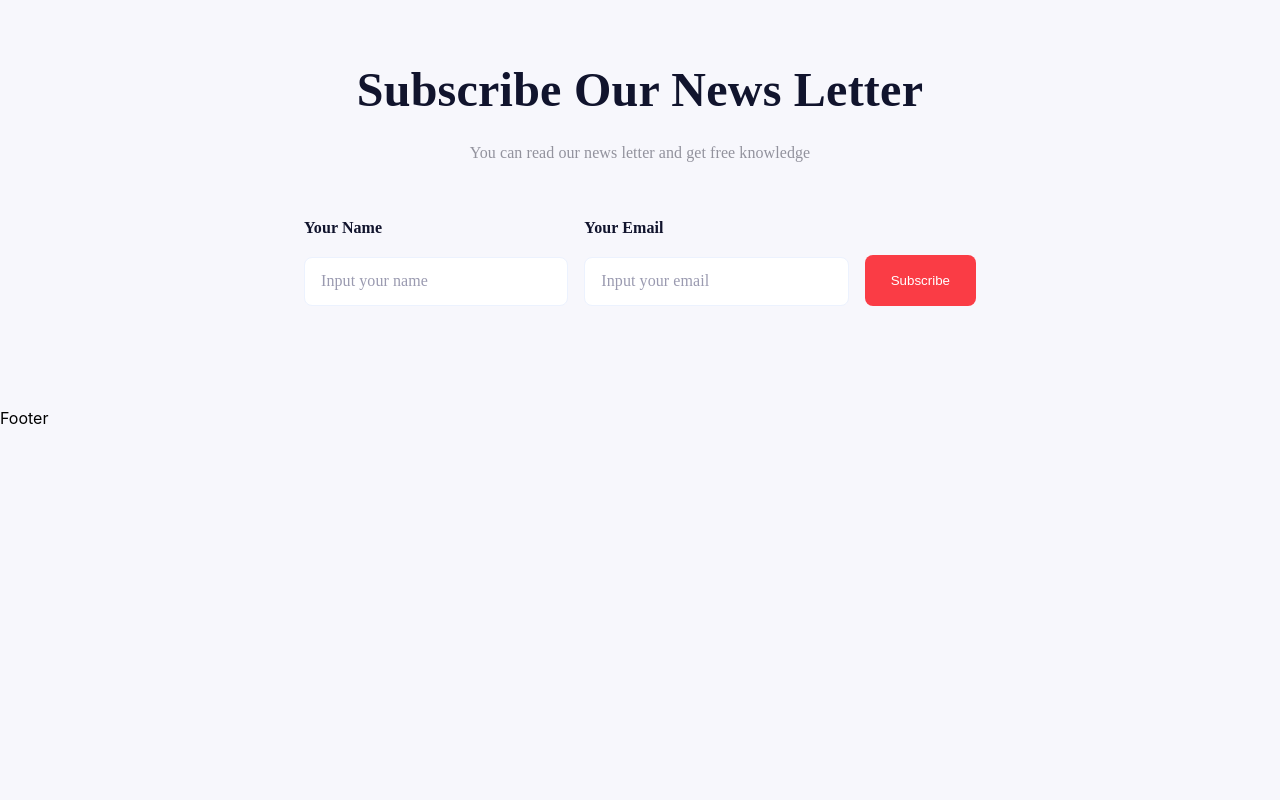
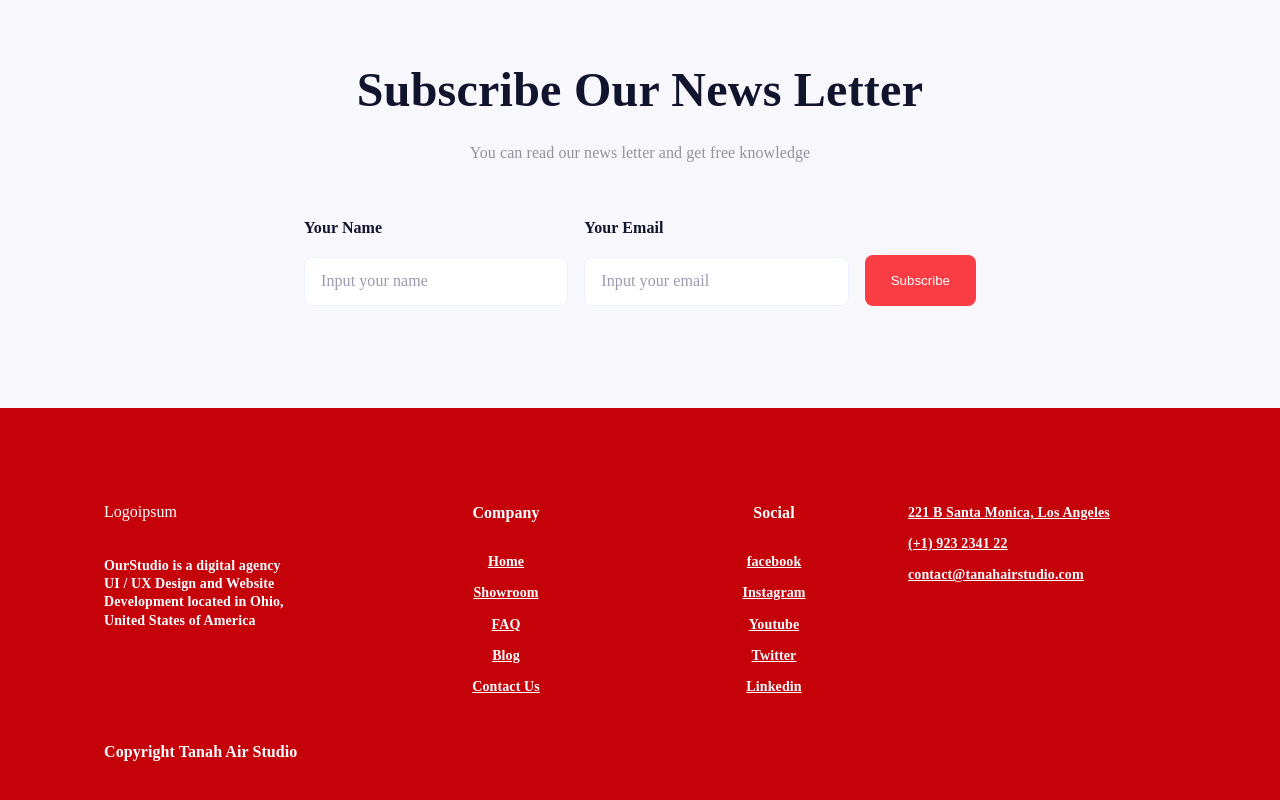
Before and after one commit to bandvov/scss-1, a React (Create React App) app: page / in a window 1280 px wide. Shown: the part 4363-5163 px from the top of the page. Before the commit the page ends 4791 px from the top, so only its background shows below. Built offline with nearby package versions, Linux system fonts and the light colour scheme.

Commit message:
add footer

```diff
--- /dev/null
+++ b/src/components/FooterMenuList/FooterMenuList.js
@@ -0,0 +1,19 @@
+import React from 'react'
+import styles from './FooterMenuList.module.scss'
+import { Link } from 'react-router-dom'
+export default function FooterMenuList({ title, items, left }) {
+  return (
+    <div>
+      {title && <h3 className={styles.footer__list__title}>{title}</h3>}
+      <ul className={left ? styles.footer__list__items__left : styles.footer__list__items} style={{ listStyle: 'none', margin: '0', padding: '0' }}>
+        {items?.map(({ url, title }) => {
+          return (
+            <li>
+              <Link className={styles.footer__list__item} to={url}>{title}</Link>
+            </li>
+          )
+        })}
+      </ul>
+    </div>
+  )
+}
--- /dev/null
+++ b/src/components/FooterMenuList/FooterMenuList.module.scss
@@ -0,0 +1,35 @@
+.footer__list__title,
+.footer__copyright {
+  font-family: 'Mulish';
+  font-style: normal;
+  font-weight: 700;
+  font-size: 16px;
+  line-height: 120%;
+  letter-spacing: 0.005em;
+  color: #FFFFFF;
+}
+.footer__list__title {
+  margin-top: 0;
+  margin-bottom: 30px;
+  text-align: center;
+}
+.footer__copyright {
+  font-weight: 400;
+}
+.footer__list__items,.footer__list__items__left {
+  display: grid;
+  gap:12px;
+  text-align: center;
+}
+.footer__list__items__left {
+  text-align: left;
+}
+.footer__list__item{
+  font-family: 'Mulish';
+  font-style: normal;
+  font-weight: 600;
+  font-size: 14px;
+  line-height: 130%;
+  letter-spacing: 0.008em;
+  color: #FFFFFF;
+}
--- a/src/components/footer/Footer.js
+++ b/src/components/footer/Footer.js
@@ -1,7 +1,25 @@
 import React from 'react'
+import styles from './Footer.module.scss'
+import Logo from '../Logo/Logo'
+import { CONTACT_ITEMS, FOOTER_COMPANY_ITEMS, SOCIAL_ITEMS } from '../../constants'
+import FooterMenuList from '../FooterMenuList/FooterMenuList'
 
 export default function Footer() {
   return (
-    <footer>Footer</footer>
+    <footer className={styles.footer}>
+      <div>
+        <Logo />
+        <h2 className={styles.footer__copy}>
+          OurStudio is a digital agency
+          UI / UX Design and Website
+          Development located in Ohio,
+          United States of America
+        </h2>
+      </div>
+      <FooterMenuList {...FOOTER_COMPANY_ITEMS} />
+      <FooterMenuList {...SOCIAL_ITEMS} />
+      <FooterMenuList {...CONTACT_ITEMS} left />
+      <h3 className={styles.footer__copyright}>Copyright Tanah Air Studio</h3>
+    </footer>
   )
 }
--- /dev/null
+++ b/src/components/footer/Footer.module.scss
@@ -0,0 +1,32 @@
+.footer {
+  display:  grid;
+  grid-template-columns: repeat(4,1fr);
+  grid-template-rows: 1fr auto;
+  background-color: var(--red);
+  padding: 95px 104px 37px;
+}
+.footer__copy {
+  grid-column: 1/span 1;
+  font-family: 'Mulish';
+  font-style: normal;
+  font-weight: 600;
+  font-size: 14px;
+  line-height: 130%;
+  letter-spacing: 0.008em;
+  color: #FFFFFF;
+  margin-top: 36px;
+  width: 196px;
+
+}
+
+.footer__copyright {
+  margin-top: 46px;
+  grid-column: 1/span 1;
+  font-family: 'Mulish';
+  font-style: normal;
+  font-weight: 700;
+  font-size: 16px;
+  line-height: 120%;
+  letter-spacing: 0.005em;
+  color: #FFFFFF;
+}
--- a/src/constants.js
+++ b/src/constants.js
@@ -130,3 +130,31 @@ export const FEATURE_ITEMS = [
   'Superchargers',
   'The Key'
 ]
+
+export const FOOTER_COMPANY_ITEMS = {
+  title: "Company",
+  items: [
+    { title: "Home", url: '/home' },
+    { title: "Showroom", url: '/showroom' },
+    { title: "FAQ", url: '/faq' },
+    { title: "Blog", url: '/blog' },
+    { title: "Contact Us", url: '/contact-us' },
+  ]
+}
+export const SOCIAL_ITEMS = {
+  title: "Social",
+  items: [
+    { title: "facebook", url: '#' },
+    { title: "Instagram", url: '#' },
+    { title: "Youtube", url: '#' },
+    { title: "Twitter", url: '#' },
+    { title: "Linkedin", url: '#' },
+  ]
+}
+export const CONTACT_ITEMS = {
+  items: [
+    { title: '221 B Santa Monica, Los Angeles', url: '#' },
+    { title: '(+1) 923 2341 22', url: 'tel:#' },
+    { title: 'contact@tanahairstudio.com', url: 'mailto:contact@tanahairstudio.com' }
+  ]
+}
--- a/src/index.scss
+++ b/src/index.scss
@@ -1,17 +1,11 @@
 body {
   margin: 0;
-  font-family: -apple-system, BlinkMacSystemFont, 'Segoe UI', 'Roboto', 'Oxygen',
-    'Ubuntu', 'Cantarell', 'Fira Sans', 'Droid Sans', 'Helvetica Neue',
-    sans-serif;
+  font-family: Mulish;;
   -webkit-font-smoothing: antialiased;
   -moz-osx-font-smoothing: grayscale;
   background-color: var(--light-gray);
 }
 
-code {
-  font-family: source-code-pro, Menlo, Monaco, Consolas, 'Courier New',
-    monospace;
-}
 :root {
  --red: #C5010A;
  --red-1: #FA3C45;
```
